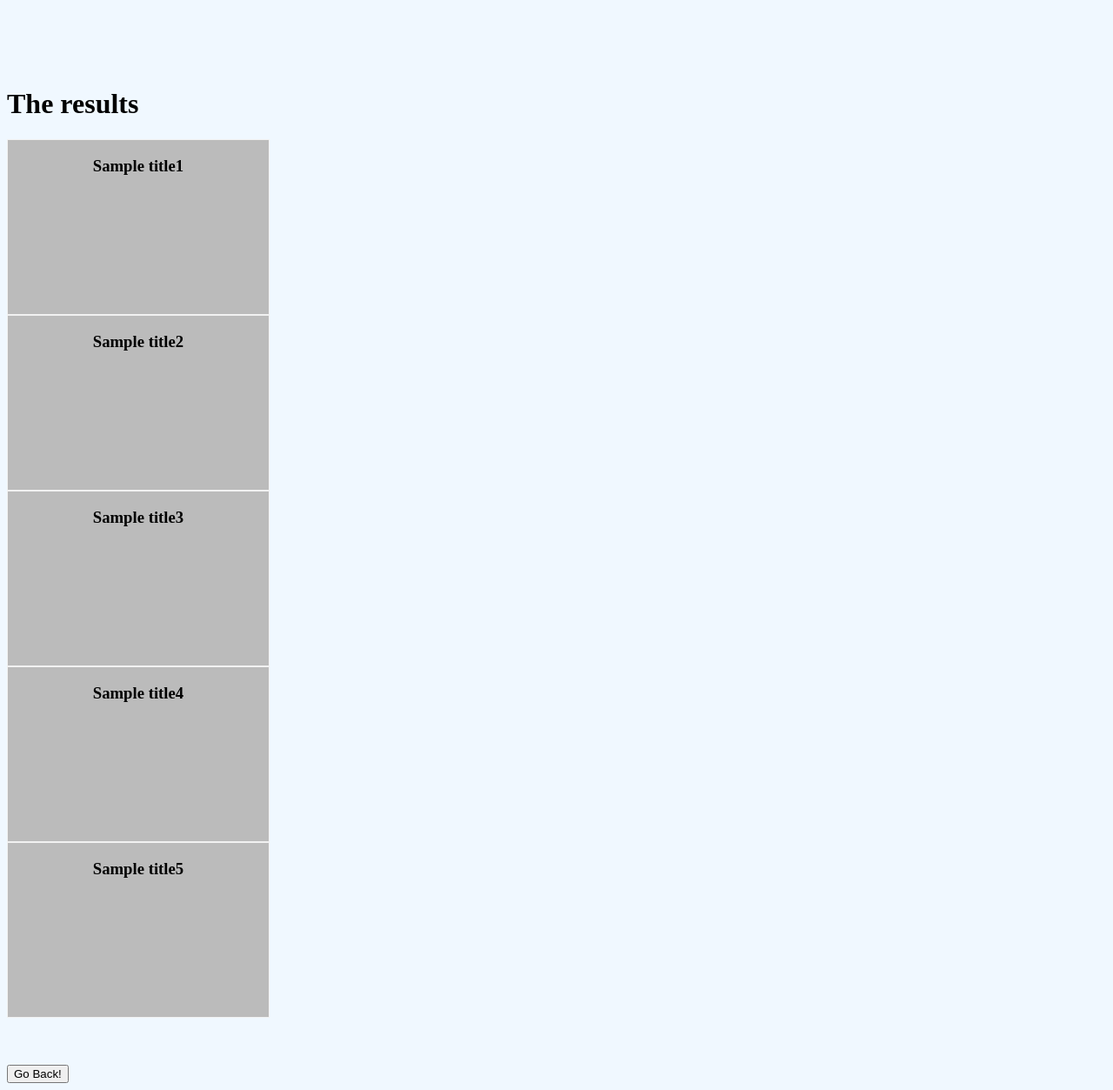
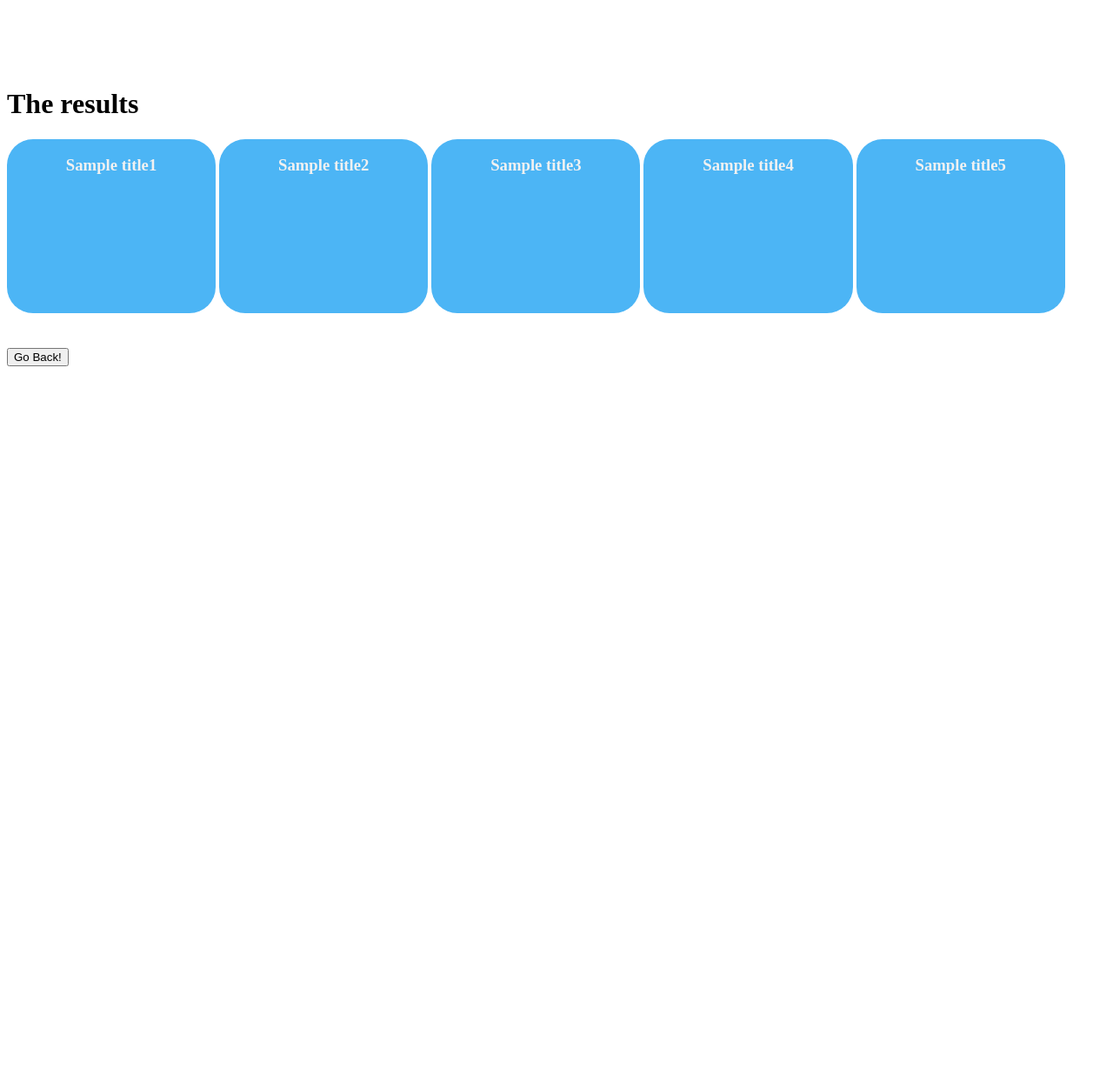
Before and after one commit to sea-salt-ed/Webie_Hacknight_OpenAI, a Flask app: template templates/result.html in a window 1280 px wide. Shown: the whole page at 87% size. After the commit the page ends 421 px from the top, so only its background shows below. Run offline with Flask 2, Linux system fonts and the light colour scheme; the template is opened without the code that fills it: most values are stand-ins (such as "Sample title", 1, 10 or a date in 2020).

Commit message:
adding styling elements for result page

```diff
--- a/static/css/result.css
+++ b/static/css/result.css
@@ -1,12 +1,8 @@
-body {
-    background-color: aliceblue;
-}
-
 .flip-card {
   background-color: transparent;
-  width: 300px;
+  width: 19%;
   height: 200px;
-  border: 1px solid #f1f1f1;
+  display: inline-block;
   perspective: 1000px; /* Remove this if you don't want the 3D effect */
 }
 
@@ -30,20 +26,31 @@ body {
   position: absolute;
   width: 100%;
   height: 100%;
+  border-radius: 30px;
   -webkit-backface-visibility: hidden; /* Safari */
   backface-visibility: hidden;
+  font-family: Libre Baskerville;
 }
 
 /* Style the front side (fallback if image is missing) */
 .flip-card-front {
-text-align: center;
-  background-color: #bbb;
-  color: black;
+  text-align: center;
+  border: none;
+  background-color: rgba(76,181,245);
+  color:#f1f1f1;
+
 }
 
 /* Style the back side */
 .flip-card-back {
-  background-color: dodgerblue;
-  color: white;
+  border: none;
+  background-color: #bbb;
+  color: rgb(18,18,18);
   transform: rotateY(180deg);
 }
+
+.row{
+  width: 100%;
+  text-align: center;
+  border: none;
+}
```
